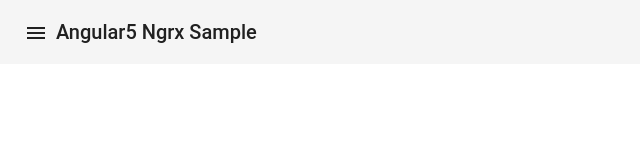
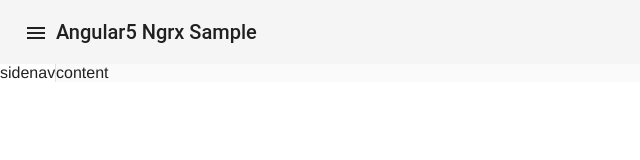
Before and after one commit to avosalmon/angular5-ngrx-sample, an Angular app: page / in a window 1280 px wide. Both pictures are taken after a click on the button "menu". Shown: the top 160 px of the page, without its empty margins (0-640 px from the left). Built offline with nearby package versions, Linux system fonts and the light colour scheme.

Commit message:
feat: implement basic sidenav

```diff
--- a/src/app/app.component.html
+++ b/src/app/app.component.html
@@ -1,6 +1,14 @@
 <mat-toolbar>
-  <button mat-icon-button>
+  <button mat-icon-button (click)="sidenav.toggle()">
     <mat-icon>menu</mat-icon>
   </button>
   <span>Angular5 Ngrx Sample</span>
 </mat-toolbar>
+<mat-sidenav-container>
+  <mat-sidenav #sidenav mode="side">
+    sidenav
+  </mat-sidenav>
+  <mat-sidenav-content>
+    content
+  </mat-sidenav-content>
+</mat-sidenav-container>
--- a/src/app/material.module.ts
+++ b/src/app/material.module.ts
@@ -1,9 +1,15 @@
 import { NgModule } from '@angular/core';
+import { MatSidenavModule } from '@angular/material/sidenav';
 import { MatToolbarModule } from '@angular/material/toolbar';
 import { MatButtonModule } from '@angular/material/button';
 import { MatIconModule } from '@angular/material/icon';
 
-const modules = [MatToolbarModule, MatButtonModule, MatIconModule];
+const modules = [
+  MatSidenavModule,
+  MatToolbarModule,
+  MatButtonModule,
+  MatIconModule
+];
 
 @NgModule({
   imports: modules,
```
